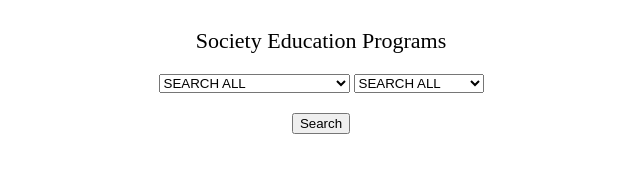
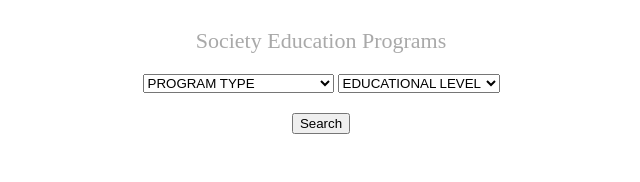
Before and after one commit to debelopumento/thinkful, a plain HTML site: page logoSearch/index.html in a window 1280 px wide. Shown: the top 182 px of the page, without its empty margins (319-959 px from the left). Drawn offline with nearby package versions, Linux system fonts and the light colour scheme.

Commit message:
added placeholder for two dropdown menus

```diff
--- a/logoSearch/index.html
+++ b/logoSearch/index.html
@@ -14,6 +14,7 @@
 		<div>
 			<span>
 				<select id="programType">
+					<option value="" disabled selected>PROGRAM TYPE</option>
 					<option value="searchAll">SEARCH ALL</option>
 					<option value="scholarship">SCHOLARSHIP PROGRAM</option>
 					<option value="loanProgram">LOAN PROGRAM</option>
@@ -21,6 +22,7 @@
 			</span>
 			<span>
 				<select id="educationLevel">
+					<option value="" disabled selected>EDUCATIONAL LEVEL</option>
 					<option value="searchAll">SEARCH ALL</option>
 					<option value="kindergarden">KINDERGARDEN</option>
 					<option value="highSchool">HIGH SCHOOL</option>
--- a/logoSearch/main.css
+++ b/logoSearch/main.css
@@ -1,5 +1,6 @@
 html {
 	text-align: center;
+	color: darkgrey;
 }
 
 header {
```
